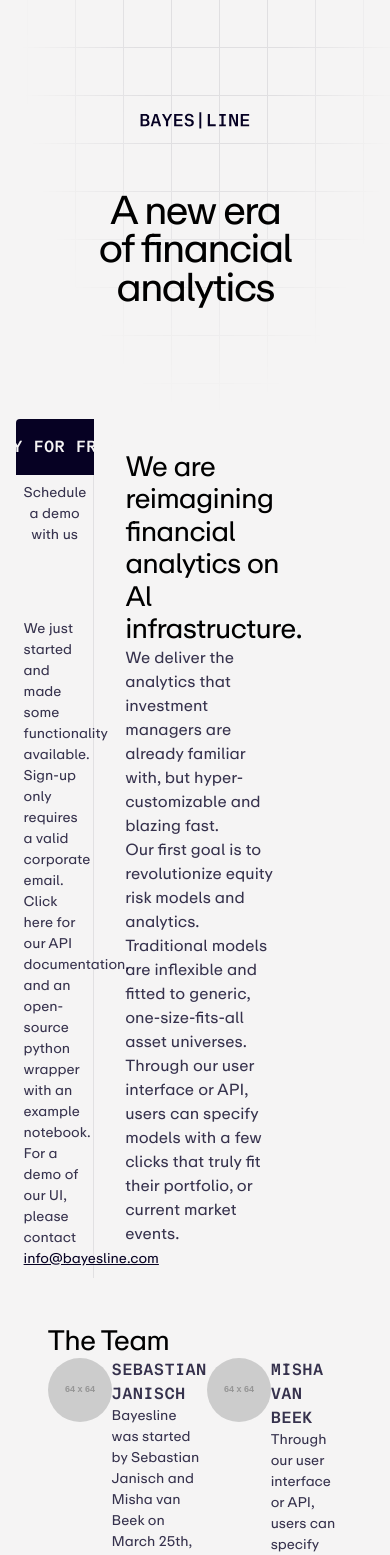
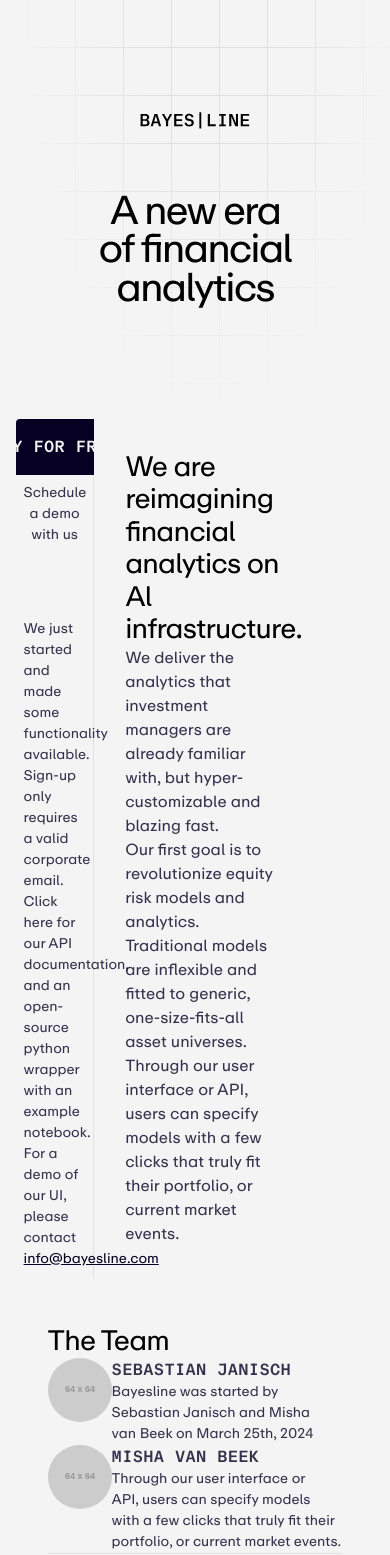
Before and after one commit to sebastiangraz/bayesline, a React (Vite) app: page / in a window 390 px wide. Shown: the top 1555 px of the page. Built offline with nearby package versions, Linux system fonts and the light colour scheme.

Commit message:
add media queries

```diff
--- a/package.json
+++ b/package.json
@@ -14,6 +14,8 @@
     "react-dom": "^18.2.0"
   },
   "devDependencies": {
+    "@csstools/postcss-global-data": "^2.1.1",
+    "@types/node": "^20.11.30",
     "@types/react": "^18.2.66",
     "@types/react-dom": "^18.2.22",
     "@typescript-eslint/eslint-plugin": "^7.2.0",
@@ -22,6 +24,8 @@
     "eslint": "^8.57.0",
     "eslint-plugin-react-hooks": "^4.6.0",
     "eslint-plugin-react-refresh": "^0.4.6",
+    "postcss-custom-media": "^10.0.4",
+    "postcss-preset-env": "^9.5.2",
     "prettier": "^3.2.5",
     "typescript": "^5.2.2",
     "vite": "^5.2.0",
--- /dev/null
+++ b/postcss.config.cjs
@@ -0,0 +1,17 @@
+module.exports = {
+  plugins: {
+    '@csstools/postcss-global-data': {
+      files: ['./src/global.css']
+    },
+    'postcss-custom-media': {},
+    'postcss-preset-env': {
+      autoprefixer: {
+        flexbox: 'no-2009'
+      },
+      stage: 3,
+      features: {
+        'custom-properties': false
+      }
+    }
+  }
+};
--- a/src/App.tsx
+++ b/src/App.tsx
@@ -19,11 +19,11 @@
               <pre className="caps">Try for free</pre>
             </Button>
             <div className="padding-05">
-              <p className="small center">Schedule a demo with us</p>
+              <p className="small balance center">Schedule a demo with us</p>
             </div>
           </div>
           <Flex column gap={1} className="padding-05">
-            <p className="small">
+            <p className="small balance">
               We just started and made some functionality available. Sign-up only requires a valid corporate email.
               Click here for our API documentation, and an open-source python wrapper with an example notebook.
             </p>
@@ -37,15 +37,15 @@
             <Flex column gap={4}>
               <h3>We are reimagining financial analytics on Al infrastructure.</h3>
               <Flex column gap={2}>
-                <p>
+                <p className="balance">
                   We deliver the analytics that investment managers are already familiar with, but hyper-customizable
                   and blazing fast.
                 </p>
-                <p>
+                <p className="balance">
                   Our first goal is to revolutionize equity risk models and analytics. Traditional models are inflexible
                   and fitted to generic, one-size-fits-all asset universes.
                 </p>
-                <p>
+                <p className="balance">
                   Through our user interface or API, users can specify models with a few clicks that truly fit their
                   portfolio, or current market events.
                 </p>
@@ -60,22 +60,22 @@
           <Flex column gap={4}>
             <h3>The Team</h3>
 
-            <Flex gap={4}>
-              <Flex gap={2} className="w-100">
+            <Flex gap={4} wrap>
+              <Flex gap={2}>
                 <Avatar></Avatar>
                 <Flex column gap={1}>
                   <p className="caps">Sebastian Janisch</p>
-                  <p className="small balance">
+                  <p className="small balance w-prose">
                     Bayesline was started by Sebastian Janisch and Misha van Beek on March 25th, 2024
                   </p>
                 </Flex>
               </Flex>
 
-              <Flex gap={2} className="w-100">
+              <Flex gap={2}>
                 <Avatar></Avatar>
                 <Flex column gap={1}>
                   <p className="caps">Misha van Beek</p>
-                  <p className="small balance">
+                  <p className="small balance w-prose">
                     Through our user interface or API, users can specify models with a few clicks that truly fit their
                     portfolio, or current market events.
                   </p>
--- a/src/components/Flex/flex.module.css
+++ b/src/components/Flex/flex.module.css
@@ -6,6 +6,10 @@
 }
 .wrap {
   flex-wrap: wrap;
+  & > * {
+    flex: 1;
+    min-width: 20rem;
+  }
 }
 .between {
   justify-content: space-between;
--- a/src/components/Hero/Hero.tsx
+++ b/src/components/Hero/Hero.tsx
@@ -4,9 +4,9 @@
 export const Hero = () => {
   return (
     <div className={`${utils.section} ${style.hero}`}>
-      <a href="https://react.dev" target="_blank" className="logo s-4 e-8">
+      <span className="logo s-4 e-8">
         <Logo />
-      </a>
+      </span>
       <div className="s-2 e-10">
         <h1>A new era of financial analytics</h1>
       </div>
--- a/src/global.css
+++ b/src/global.css
@@ -7,6 +7,9 @@
   font-family: 'ABCReproMono';
   src: url('./assets/ABCReproMonoVariable-Trial.woff2');
 }
+
+@custom-media --sm (min-width: 560px);
+@custom-media --lg (min-width: 960px);
 
 * {
   box-sizing: border-box;
```
Also changed, not shown: 1 other file (tests, documents, lock files or other folders).
